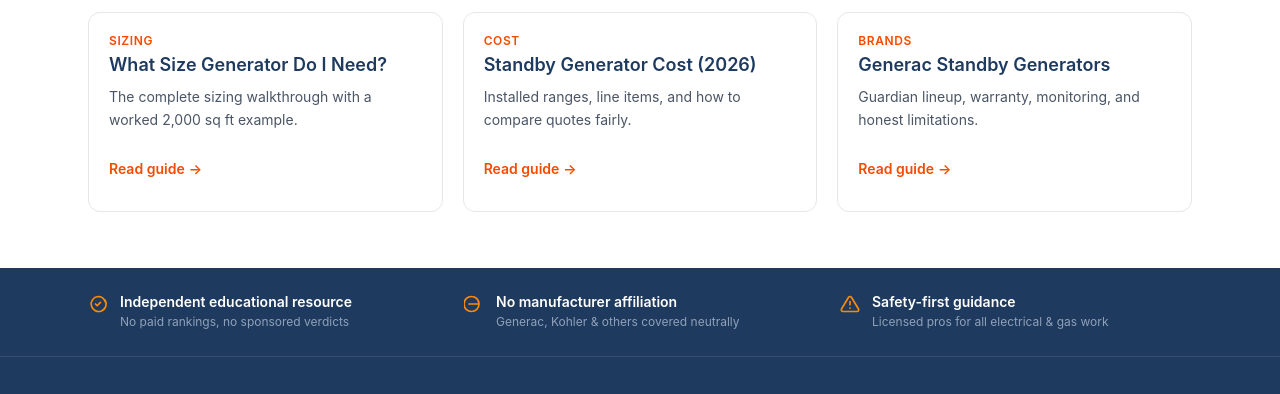
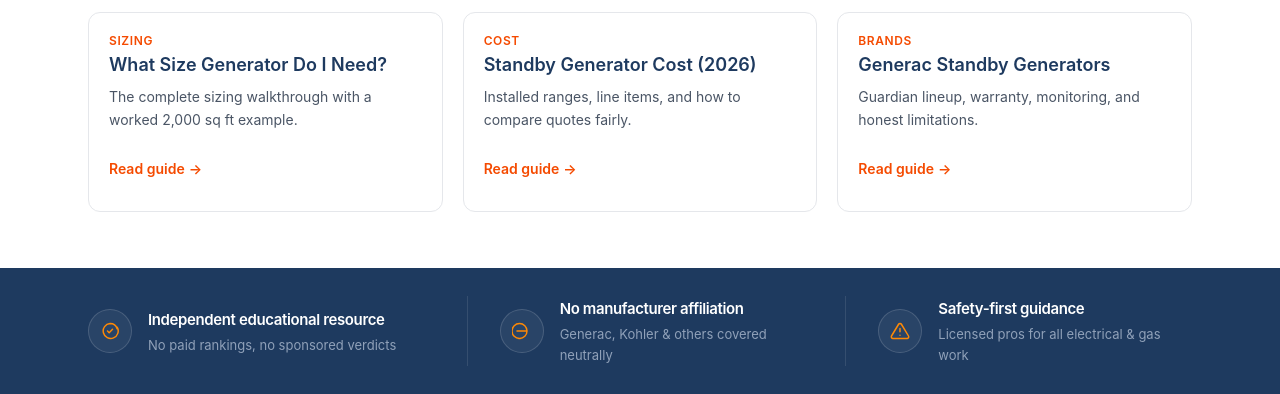
Before and after one commit to vipulotari-tech/HomeGeneratorGuide.com, an Astro site: page / in a window 1280 px wide. Shown: the part 2964-3358 px from the top of the page. Built offline with nearby package versions, Linux system fonts and the light colour scheme; Astro itself is replaced by a stand-in of ours.

Commit message:
Premium trust strip: circular badge icons, thin separators, refined hierarchy, subtle hover

```diff
--- a/src/components/layout/Footer.astro
+++ b/src/components/layout/Footer.astro
@@ -29,13 +29,15 @@ const linkCls = 'inline-flex min-h-[36px] items-center text-sm text-slate-300 un
 <footer class="bg-[#1e3a5f] text-slate-200">
   <!-- trust strip -->
   <div class="border-b border-white/10">
-    <ul class="mx-auto grid max-w-6xl gap-4 px-4 py-6 sm:grid-cols-3 sm:gap-6 sm:px-6">
-      {trust.map((x) => (
-        <li class="flex items-start gap-3">
-          <svg class="h-5 w-5 shrink-0 translate-y-0.5 text-orange-400" viewBox="0 0 24 24" fill="none" stroke="currentColor" stroke-width="2" aria-hidden="true"><path stroke-linecap="round" stroke-linejoin="round" d={x.icon} /></svg>
+    <ul class="mx-auto grid max-w-6xl gap-x-8 gap-y-5 px-4 py-7 sm:grid-cols-3 sm:px-6">
+      {trust.map((x, i) => (
+        <li class={`group flex items-center gap-4 ${i > 0 ? 'sm:border-l sm:border-white/10 sm:pl-8' : ''}`}>
+          <span aria-hidden="true" class="flex h-11 w-11 shrink-0 items-center justify-center rounded-full border border-white/15 bg-white/5 transition-colors duration-200 group-hover:border-orange-400/60">
+            <svg class="h-5 w-5 text-orange-400 transition-transform duration-200 group-hover:scale-110" viewBox="0 0 24 24" fill="none" stroke="currentColor" stroke-width="1.75" aria-hidden="true"><path stroke-linecap="round" stroke-linejoin="round" d={x.icon} /></svg>
+          </span>
           <span>
-            <span class="block text-sm font-semibold text-white">{x.t}</span>
-            <span class="block text-xs leading-relaxed text-slate-400">{x.d}</span>
+            <span class="block text-[15px] font-semibold tracking-tight text-white">{x.t}</span>
+            <span class="mt-0.5 block text-[13px] leading-relaxed text-slate-400">{x.d}</span>
           </span>
         </li>
       ))}
```
